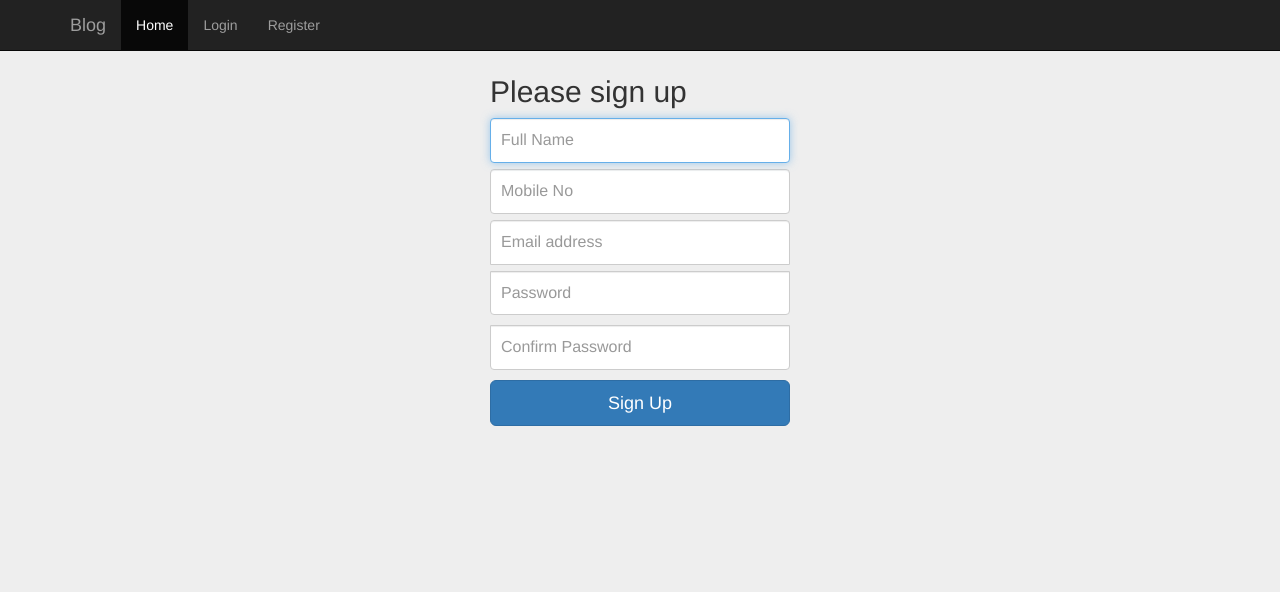
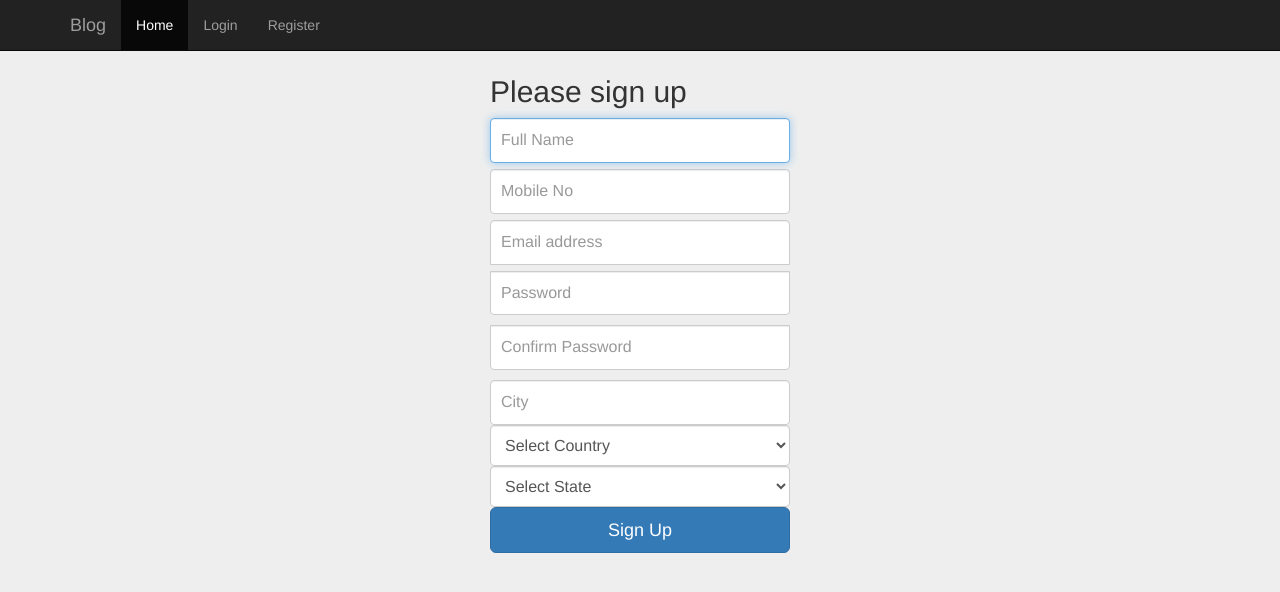
Before and after one commit to maqverma/djangoclass, a Django app: page /register/ in a window 1280 px wide. Shown: the top 592 px of the page. Run offline with Django 3.2, Linux system fonts and the light colour scheme; some libraries are stand-ins or nearby versions.

Commit message:
Ajax Class

```diff
--- a/mediumblog/backend/urls.py
+++ b/mediumblog/backend/urls.py
@@ -19,4 +19,5 @@ from .views import *
 
 urlpatterns = [
     path('', Index.as_view(), name="index"),
+    path('ajax/', Ajax.as_view(), name="ajax"),
 ]
--- /dev/null
+++ b/mediumblog/static/js/custom.js
@@ -0,0 +1,30 @@
+$(document).ready(function(){
+//    if(confirm('Click on ok.')){
+//        alert('Django Class');
+//    }else{
+//        alert('Django Class Else');
+//    }
+
+// var falane = new Classname(); ~~  $('#falane');
+// var country = new Country();
+// country.value;
+    $('#country').attr('disabled', true);
+    $('#state').attr('disabled', true);
+
+    $(document).on('keyup', '#city', function(){
+        $('#country').removeAttr('disabled', true);
+        $('#state').removeAttr('disabled', true);
+    });
+
+    $(document).on('change', '#country', function(){
+        $.ajax({
+            url: '/back/ajax/?action=countrychange&countryid=' + $('#country').val(),
+        })
+        .done(date){
+            alert(data);
+        }
+        .fail(){
+            alert('Something went wrong.');
+        };
+    });
+});
--- a/mediumblog/templates/common/foot.html
+++ b/mediumblog/templates/common/foot.html
@@ -4,7 +4,7 @@
     <!-- Placed at the end of the document so the pages load faster -->
     <script src="{% static "js/jquery.min.js" %}"></script>
     <script src="{% static "js/bootstrap.min.js" %}"></script>
-    <!-- IE10 viewport hack for Surface/desktop Windows 8 bug -->
+    <script src="{% static "js/custom.js" %}"></script>
     <script src="{% static "js/ie10-viewport-bug-workaround.js" %}"></script>
   </body>
 </html>
--- a/mediumblog/templates/frontend/register.html
+++ b/mediumblog/templates/frontend/register.html
@@ -15,6 +15,19 @@
         <label for="inputPassword" class="sr-only">Password</label>
         <input type="password" id="inputPassword" class="form-control" placeholder="Password" required name="pass1">
         <input type="password" id="reppass" class="form-control" placeholder="Confirm Password" required name="pass2">
+        <input type="text" name="city" id="city" class="form-control" placeholder="City">
+        <select name="country" id="country" class="form-control">
+          <option value="">Select Country</option>
+          <option value="1">India</option>
+          <option value="2">USA</option>
+          <option value="3">UK</option>
+        </select>
+        <select name="state" id="state" class="form-control">
+          <option value="">Select State</option>
+          <option value="1">Uttar Pradesh</option>
+          <option value="2">Delhi</option>
+          <option value="3">Madhya Pradesh</option>
+        </select>
 
         <button class="btn btn-lg btn-primary btn-block" type="submit">Sign Up</button>
       </form>
```
Also changed, not shown: mediumblog/backend/models.py (+12 -0 lines), mediumblog/backend/views.py (+12 -0 lines), mediumblog/backend/migrations/0002_state.py (added), mediumblog/db.sqlite3.
